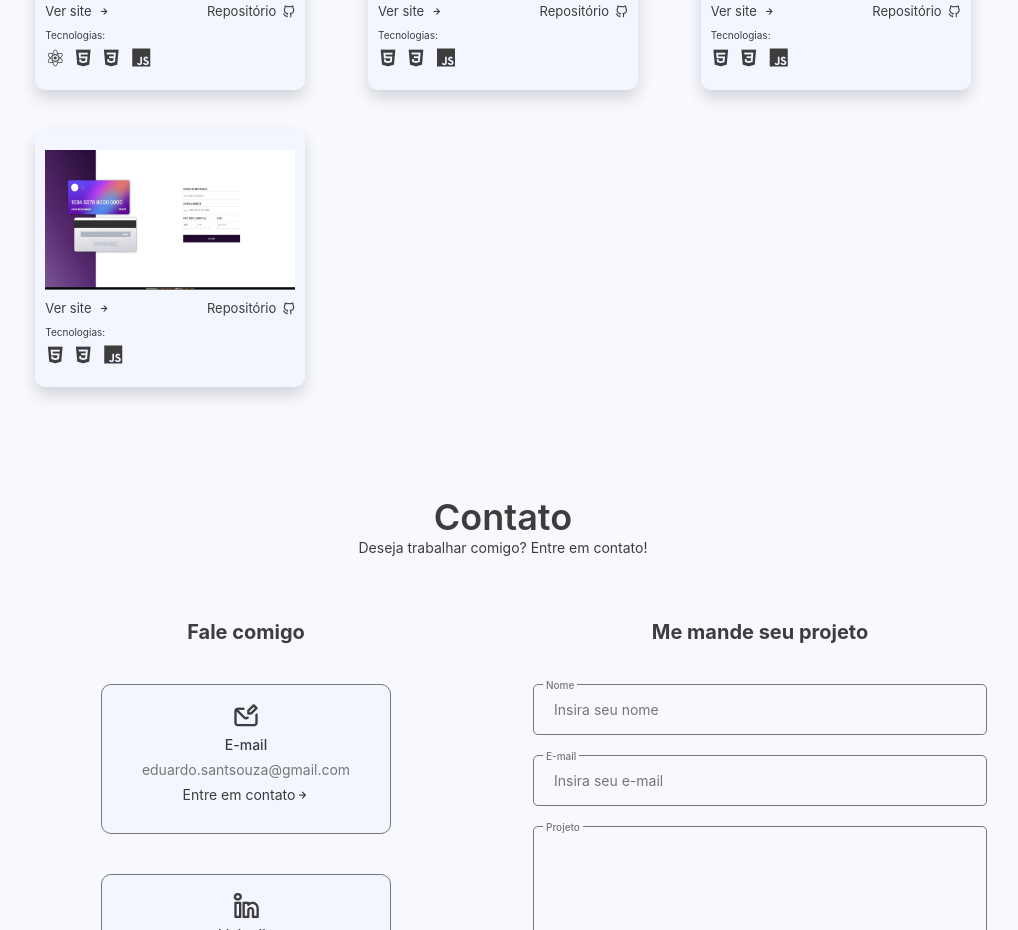
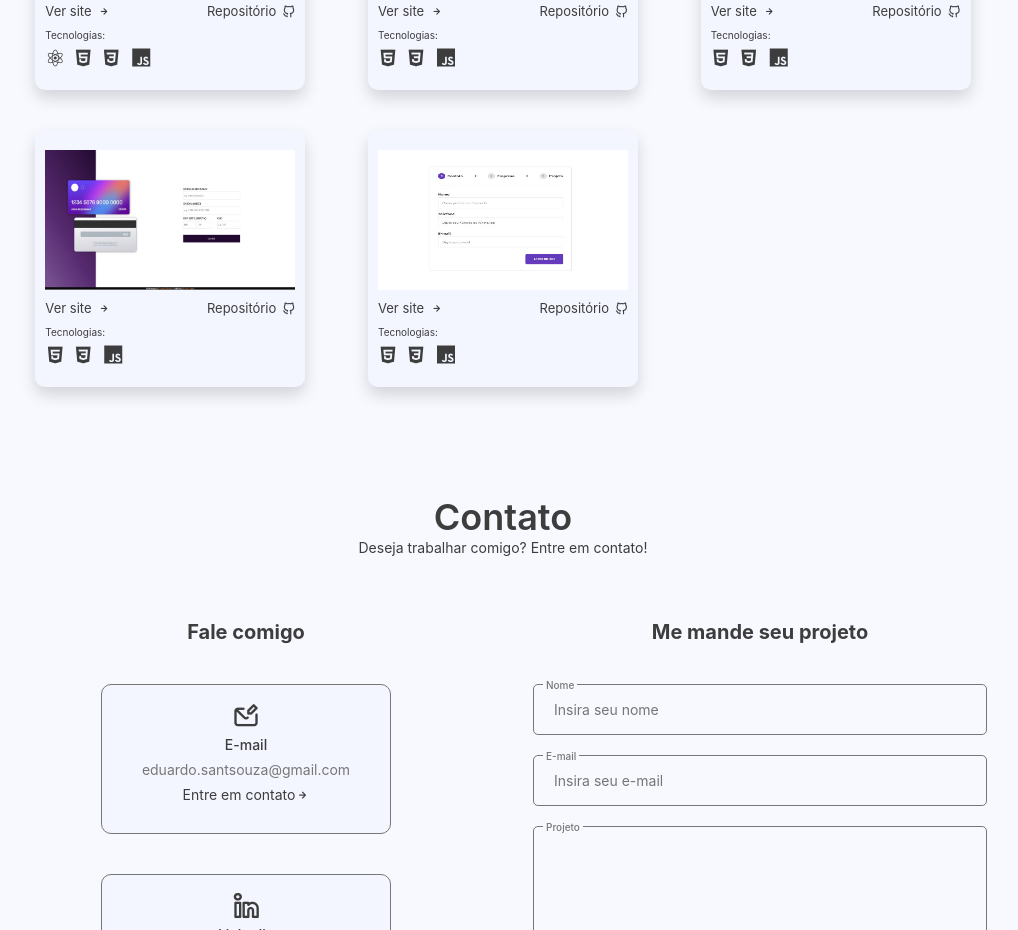
Before and after one commit to edusantsouza/final-portfolio, a React (Create React App) app: page / in a window 1280 px wide. Shown: the part 2620-3550 px from the top of the page, without its empty margins (137-1155 px from the left). Built offline with nearby package versions, Linux system fonts and the light colour scheme.

Commit message:
feat: add project

```diff
--- a/src/components/Portfolio/index.jsx
+++ b/src/components/Portfolio/index.jsx
@@ -47,6 +47,17 @@ const Portfolio = () => {
         "uil uil-html3",
         "bx bxl-javascript",],
     },
+    {
+      name: 'Formulário Multi Step',
+      urlImg: 'multi-step.JPG',
+      urlSite: 'https://multi-step-form-opal-ten.vercel.app/',
+      urlRepo: 'https://github.com/edusantsouza/multiStep-Form',
+      stackIcons: [
+        "uil uil-html5",
+        "uil uil-html3",
+        "bx bxl-javascript",
+      ],
+    },
   ]
   return (
     <section className="portfolio section container" id="portfolio">
```
Also changed, not shown: src/assets/multi-step.JPG (added).
